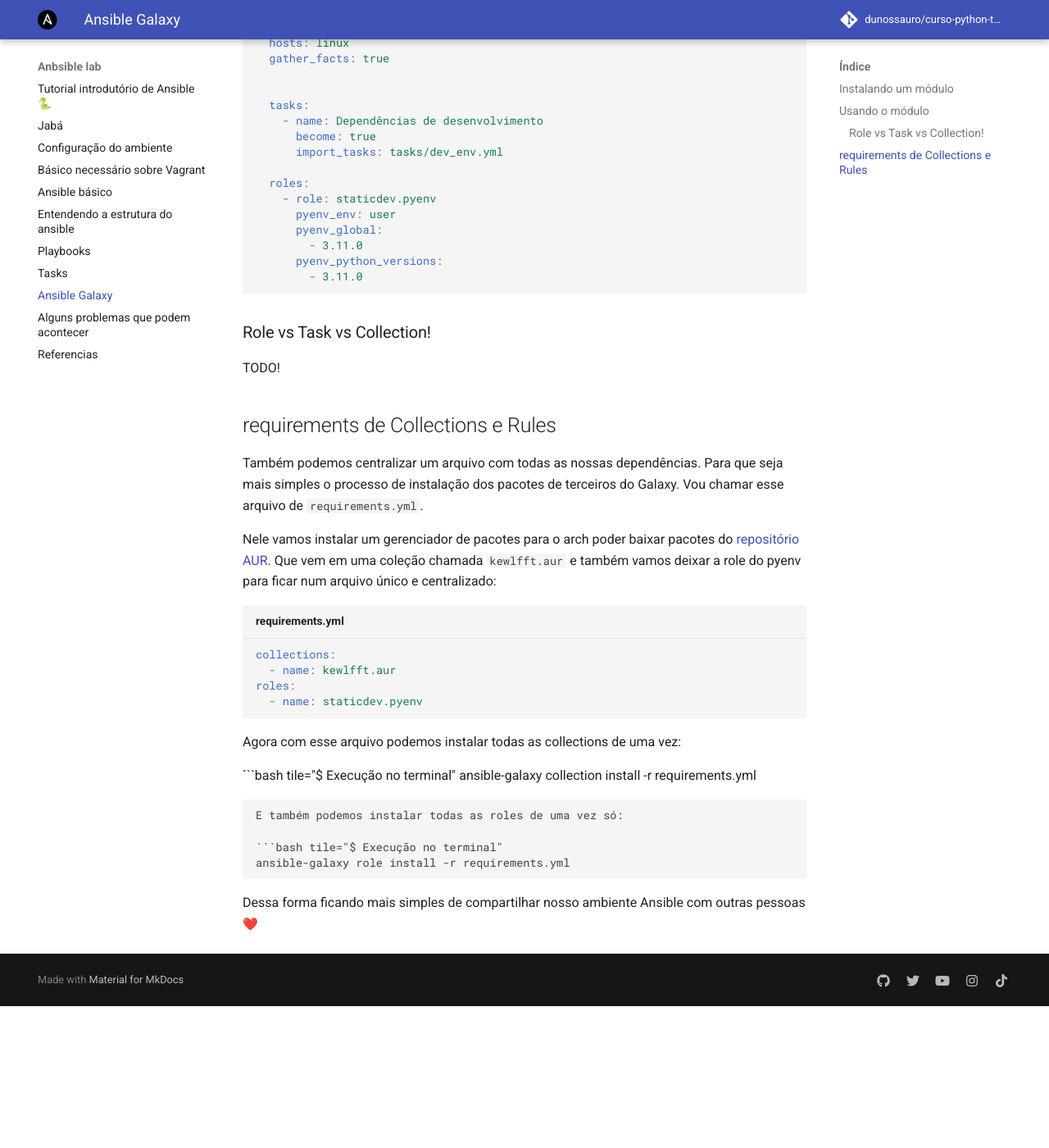
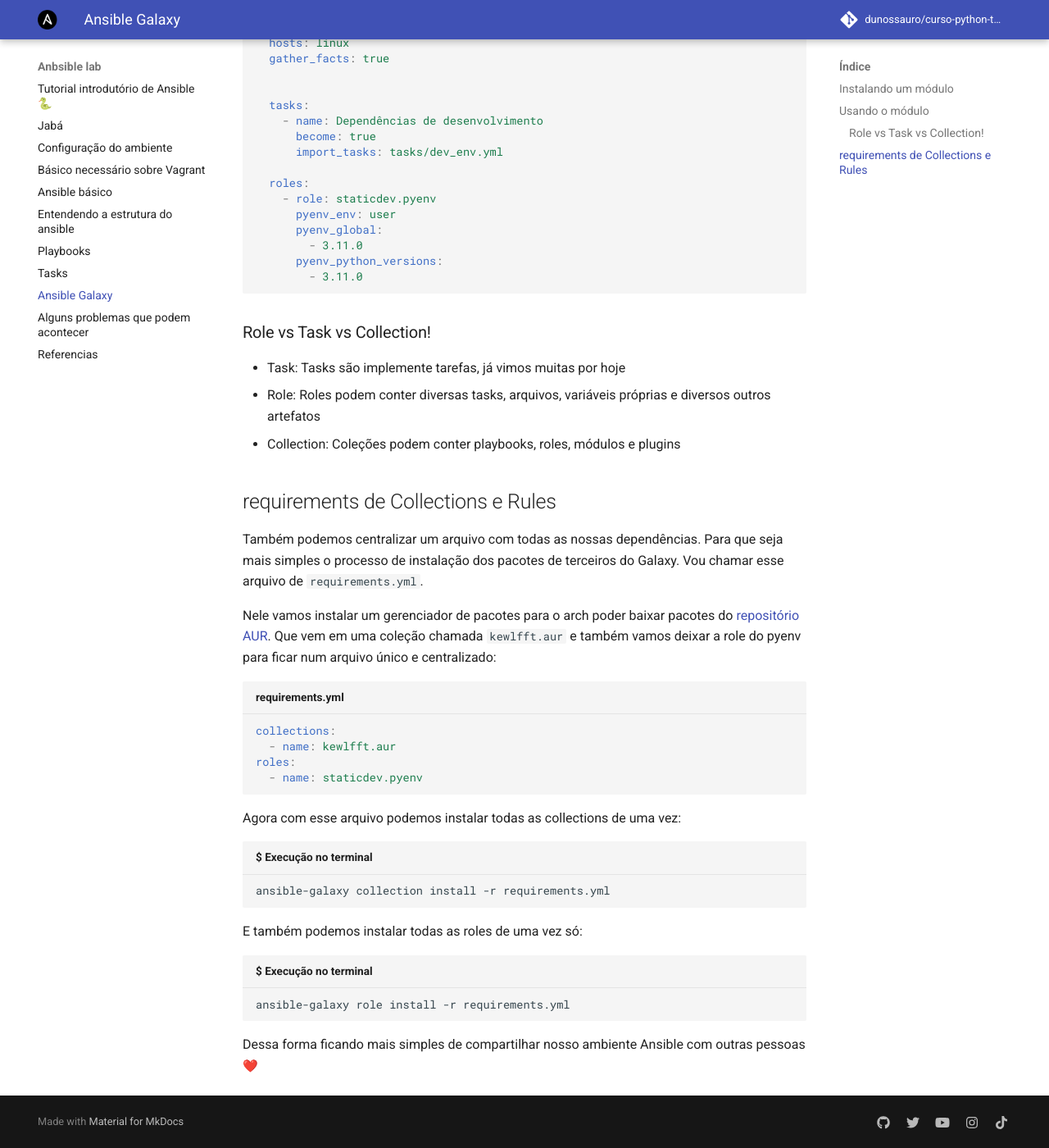
Before and after one commit to dunossauro/ansible-lab, an MkDocs documentation site: the page built from docs/07_ansible_galaxy.md, in a window 1280 px wide and 1400 px high, scrolled down 1772 px. Shown: the whole window at 82% size. Built offline with MkDocs 1.6.1 and Material for MkDocs 9.7.7, drawn with Linux system fonts in a browser that asks for light colours; emoji names are drawn with the system emoji font; comment, search, counter and statistics services are not loaded; before the commit the page ends 2999 px from its top, so only the background shows below that.

Commit message:
Finalizando Galaxy

````diff
--- a/docs/07_ansible_galaxy.md
+++ b/docs/07_ansible_galaxy.md
@@ -58,7 +58,10 @@
 
 ### Role vs Task vs Collection!
 
-TODO!
+- Task: Tasks são implemente tarefas, já vimos muitas por hoje
+- Role: Roles podem conter diversas tasks, arquivos, variáveis próprias e diversos outros artefatos
+- Collection: Coleções podem conter playbooks, roles, módulos e plugins
+
 
 ## requirements de Collections e Rules
 
@@ -75,13 +78,13 @@
 
 Agora com esse arquivo podemos instalar todas as collections de uma vez:
 
-```bash tile="$ Execução no terminal"
+```bash title="$ Execução no terminal"
 ansible-galaxy collection install -r requirements.yml
 ```
 
 E também podemos instalar todas as roles de uma vez só:
 
-```bash tile="$ Execução no terminal"
+```bash title="$ Execução no terminal"
 ansible-galaxy role install -r requirements.yml
 ```
 
````
